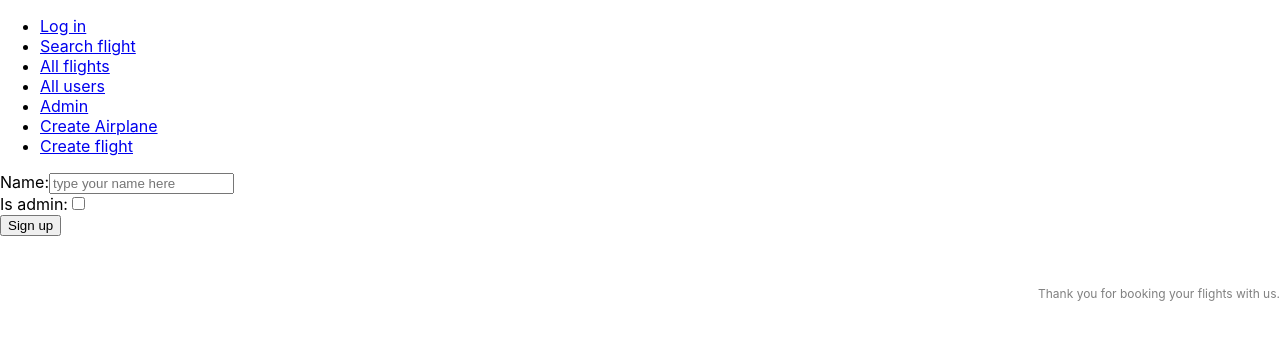
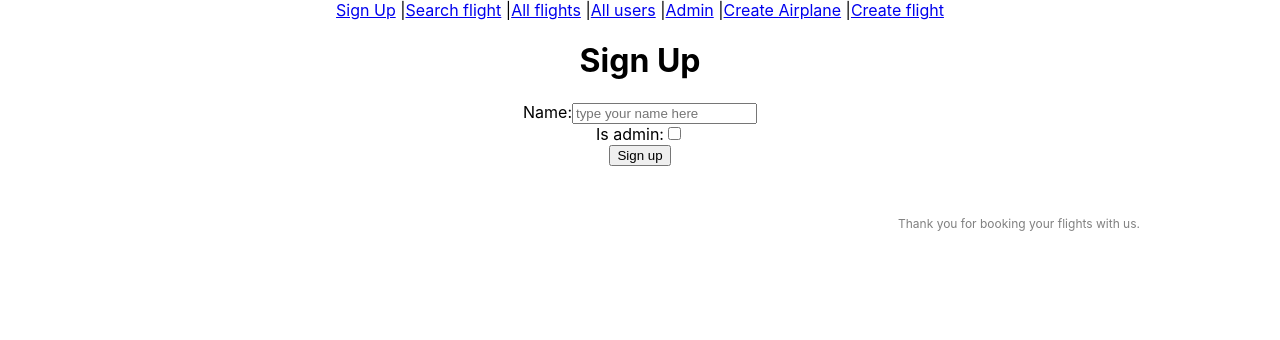
Before and after one commit to iwishjames/burning_air_client, a React (Create React App) app: page /#/user in a window 1280 px wide. Shown: the top 340 px of the page. Built offline with nearby package versions, Linux system fonts and the light colour scheme.

Commit message:
published

```diff
--- a/package.json
+++ b/package.json
@@ -2,6 +2,7 @@
   "name": "burning_air_client",
   "version": "0.1.0",
   "private": true,
+  "homepage": "https://iwishjames.github.io/burning_air_client",
   "dependencies": {
     "axios": "^0.19.0",
     "react": "^16.9.0",
@@ -14,7 +15,9 @@
     "start": "react-scripts start",
     "build": "react-scripts build",
     "test": "react-scripts test",
-    "eject": "react-scripts eject"
+    "eject": "react-scripts eject",
+    "predeploy": "npm run build",
+    "deploy": "gh-pages -d build"
   },
   "eslintConfig": {
     "extends": "react-app"
--- a/src/Routes.js
+++ b/src/Routes.js
@@ -20,6 +20,11 @@ import Footer from './components/Footer';
 // Not a functional component. It's just a collection of JSX.
 const Routes = (
     <Router>
+    <div style={{
+      maxWidth: "1000px",
+      margin: "0 auto",
+      textAlign: "center"
+    }}>
       <Navbar />
           <div>
               <Route exact path="/" component={ Home } />
@@ -34,6 +39,7 @@ const Routes = (
               <Route path="/user/:id" component={ UserProfile } />
           </div>
         <Footer />
+      </div>
     </Router>
 );
 
--- a/src/components/Airplanes.js
+++ b/src/components/Airplanes.js
@@ -1,8 +1,10 @@
 import React, { Component } from 'react';
 import axios from 'axios';
+import chair_empty from '../images/chair_empty.png';
+import chair_filled from '../images/chair_filled.png';
 
 // use this URL to query using axios below
-const SERVER_URL = 'http://localhost:3000/airplanes.json';
+const SERVER_URL = 'https://crashtasticairlines.herokuapp.com/airplanes.json';
 
 
 class Airplanes extends Component {
@@ -30,18 +32,18 @@ class Airplanes extends Component {
 
   render() {
     const plane = this.state.airplanes;
-    const background = '../images/chair_empty.png';
+    const background = '/../images/chair_empty.png';
     const divItemFree = {
       borderRadius: "3px",
       border: "1px solid #ccc",
       backgroundColor: "#eee",
-      backgroundImage: "url(" + background + ")",
-
+      backgroundImage: "url(" + chair_empty + ")",
+      backgroundSize: "contain",
+      backgroundRepeat: "no-repeat",
       color: "#555",
       margin: "1px",
       textAlign: "center",
       padding: "8px",
-      cursor: "pointer"
     }
     const alphabet = "abcdefghijklmnopqrstuvwxyz".toUpperCase().split('');
 
--- a/src/components/BookFlight.js
+++ b/src/components/BookFlight.js
@@ -1,6 +1,8 @@
 import React, { Component } from 'react';
 import axios from 'axios';
 import User from './User';
+import chair_empty from '../images/chair_empty.png';
+import chair_filled from '../images/chair_filled.png';
 
 class BookFlight extends Component {
   constructor (props) {
@@ -17,7 +19,7 @@ class BookFlight extends Component {
       name: "",
     };
     // use this URL to query using axios below
-    const SERVER_URL_FLIGHT = 'http://localhost:3000/flights/' + this.props.match.params.id + '.json';
+    const SERVER_URL_FLIGHT = 'https://crashtasticairlines.herokuapp.com/flights/' + this.props.match.params.id + '.json';
     // fetch the information about the flight that this page is on
     // recursively call every 4 secs to check if the seats have been checked by other users!
     // TODO: add in user name to seat table
@@ -48,9 +50,9 @@ class BookFlight extends Component {
     // TODO: when the user checks a box, first check if it has been checked in the database since the last call.
     const seatId = event.target.value;
     // then check the box, and send this to the database so nobody else can snag the seat.
-    const url = "http://localhost:3000/seats/" + event.target.value + ".json";
+    const url = "https://crashtasticairlines.herokuapp.com/seats/" + event.target.value + ".json";
     // use this URL to query using axios below
-    const SERVER_URL_FLIGHT = 'http://localhost:3000/flights/' + this.props.match.params.id + '.json';
+    const SERVER_URL_FLIGHT = 'https://crashtasticairlines.herokuapp.com/flights/' + this.props.match.params.id + '.json';
     axios.get(SERVER_URL_FLIGHT).then((results) => {
       this.setState({ seats: results.data.flight.seats });
       return results;
@@ -82,8 +84,8 @@ class BookFlight extends Component {
 
   uncheckSeat () {
     console.log(this.state.lastChecked);
-    const SERVER_URL_FLIGHT = 'http://localhost:3000/flights/' + this.props.match.params.id + '.json';
-    const url = "http://localhost:3000/seats/" + this.state.lastChecked.value + ".json";
+    const SERVER_URL_FLIGHT = 'https://crashtasticairlines.herokuapp.com/flights/' + this.props.match.params.id + '.json';
+    const url = "https://crashtasticairlines.herokuapp.com/seats/" + this.state.lastChecked.value + ".json";
     axios.post(url, {
       is_taken: false,
       taken_by_user: "",
@@ -114,9 +116,10 @@ class BookFlight extends Component {
 
       const divItemTaken = {
         borderRadius: "3px",
-        border: "1px solid #777",
-        backgroundColor: "#888",
-        color: "#666",
+        border: "1px solid #ccc",
+        backgroundColor: "#eee",
+
+        color: "#aaa",
         margin: "1px",
         textAlign: "center",
         padding: "8px",
@@ -127,11 +130,20 @@ class BookFlight extends Component {
         borderRadius: "3px",
         border: "1px solid #ccc",
         backgroundColor: "#eee",
+
         color: "#555",
         margin: "1px",
         textAlign: "center",
         padding: "8px",
         cursor: "pointer"
+      }
+
+      const spanText = {
+      }
+      const chairImg = {
+        width: "60px",
+        height: "60px",
+        display: "block",
       }
 
       const divCheckbox = {
@@ -156,7 +168,8 @@ class BookFlight extends Component {
                 }).map((seat) =>
                     <label htmlFor={ seat.id }  key={ seat.id } style={ seat.is_taken ? divItemTaken : divItemFree }>
                       <input type="radio" style={ divCheckbox } id={ seat.id } value={ seat.id } data-booked={ seat.is_taken ? true : false } onChange={ this._handleCheck } />
-                      { seat.column }{ alphabet[seat.row - 1] } { seat.is_taken ? "✘" : "✔" } { seat.taken_by_user }
+                      <span style={spanText} >{ seat.column }{ alphabet[seat.row - 1] } { seat.taken_by_user }</span>
+                      <img src={ seat.is_taken ? chair_filled : chair_empty } style={chairImg} />
                     </label>
                   )
                 }
--- a/src/components/Flights.js
+++ b/src/components/Flights.js
@@ -1,7 +1,7 @@
 import React, { Component } from 'react';
 import axios from 'axios';
 
-const SERVER_URL = 'http://localhost:3000/flights.json';
+const SERVER_URL = 'https://crashtasticairlines.herokuapp.com/flights.json';
 
 class Flights extends Component {
   constructor () {
--- a/src/components/NavBar.js
+++ b/src/components/NavBar.js
@@ -5,16 +5,14 @@ class NavBar extends Component {
   render() {
     return(
       <div>
-        <ul>
-            <li><Link to="/user">Log in</Link></li>
-            <li><Link to="/search">Search flight</Link></li>
-            <li><Link to="/flights">All flights</Link></li>
-            <li><Link to="/users">All users</Link></li>
+            <Link to="/user">Sign Up</Link>  |
+            <Link to="/search">Search flight</Link>  |
+            <Link to="/flights">All flights</Link>  |
+            <Link to="/users">All users</Link>  |
 
-            <li><Link to="/admin">Admin</Link></li>
-            <li><Link to="/admin/airplanes">Create Airplane</Link></li>
-            <li><Link to="/admin/flights">Create flight</Link></li>
-        </ul>
+            <Link to="/admin">Admin</Link>  |
+            <Link to="/admin/airplanes">Create Airplane</Link>  |
+            <Link to="/admin/flights">Create flight</Link>
       </div>
     );
   }
--- a/src/components/Search.js
+++ b/src/components/Search.js
@@ -1,8 +1,10 @@
 import React, { Component } from 'react';
 import axios from 'axios';
+import { Link } from 'react-router-dom';
 
 
-const SERVER_URL = 'http://localhost:3000/flights.json';
+
+const SERVER_URL = 'https://crashtasticairlines.herokuapp.com/flights.json';
 
 class Search extends Component {
     constructor () {
@@ -89,7 +91,7 @@ class SearchResult extends Component {
                     <tbody key={flight.id + 1}>
                         <tr key={flight.id + 2}>
                             <td key={flight.id + 3}>{flight.date}</td>
-                            <td key={flight.id + 4}><a href={ 'http://localhost:3001/#/flight/' + flight.id }>{flight.flight_num}</a></td>
+                            <td key={flight.id + 4}><Link to={ '/flight/' + flight.id }>{flight.flight_num}</Link></td>
                             <td key={flight.id + 5}>{flight.from}</td>
                             <td key={flight.id + 6}> > </td>
                             <td key={flight.id + 7}>{flight.to}</td>
--- a/src/components/Test.js
+++ b/src/components/Test.js
@@ -1,8 +1,9 @@
 import React, { Component } from 'react';
 import axios from 'axios';
+import { Link } from 'react-router-dom';
 
 // use this URL to query using axios below
-const SERVER_URL = 'http://localhost:3000/flights.json';
+const SERVER_URL = 'https://crashtasticairlines.herokuapp.com/flights.json';
 
 class Test extends Component {
   constructor () {
@@ -33,7 +34,7 @@ class Test extends Component {
               <p>Testing whether we can communicate to rails. To do this we need to recieve:
                   flights
               </p>
-                <p>{ this.state.flights.map((flight) => <p><a href={ 'http://localhost:3001/#/flight/' + flight.id }>{flight.date}: flight {flight.id} from {flight.from} to {flight.to} on airplane {flight.airplane_id}</a></p>)}
+                <p>{ this.state.flights.map((flight) => <p><Link to={"/flight/" + flight.id }>{flight.date}: flight {flight.id} from {flight.from} to {flight.to} on airplane {flight.airplane_id}</Link></p>)}
                 </p>
           </div>
       );
--- a/src/components/User.js
+++ b/src/components/User.js
@@ -3,7 +3,7 @@ import axios from 'axios';
 
 
 // use this URL to query using axios below
-const SERVER_URL = 'http://localhost:3000/users.json';
+const SERVER_URL = 'https://crashtasticairlines.herokuapp.com/users.json';
 
 class User extends Component {
   constructor () {
@@ -45,6 +45,7 @@ class User extends Component {
   render() {
       return(
           <form onSubmit={ this._handleSubmit } action="/">
+          <h1>Sign Up</h1>
           <label>
             Name:
             <input name="name" type="text" placeholder="type your name here" required onInput={ this._handleInputName } defaultValue=""/>
--- a/src/components/UserProfile.js
+++ b/src/components/UserProfile.js
@@ -1,5 +1,6 @@
 import React, { Component } from 'react';
 import axios from 'axios';
+import { Link } from 'react-router-dom';
 
 class UserProfile extends Component {
   constructor (props) {
@@ -11,7 +12,7 @@ class UserProfile extends Component {
     };
 
     // use this URL to query using axios below
-    const SERVER_URL = 'http://localhost:3000/users/' + this.props.match.params.id + '.json';
+    const SERVER_URL = 'https://crashtasticairlines.herokuapp.com/users/' + this.props.match.params.id + '.json';
 
     const fetchUser = () => {axios.get(SERVER_URL)
         .then((results) => {
@@ -33,7 +34,7 @@ class UserProfile extends Component {
           <p>flights:
             <ul>
             { this.state.user.user.flights.map((flight) => {
-              return <li><a href={ 'http://localhost:3001/#/flight/' + flight.id }>Flight: { flight.from } > { flight.to }, Seat: { flight.reservation_column }{ flight.reservation_row }</a></li>
+              return <li><Link to={ '/flight/' + flight.id }>Flight: { flight.from } > { flight.to }, Seat: { flight.reservation_column }{ flight.reservation_row }</Link></li>
             }) }
             </ul>
 
--- a/src/components/Users.js
+++ b/src/components/Users.js
@@ -1,8 +1,11 @@
 import React, { Component } from 'react';
 import axios from 'axios';
+import { Link } from 'react-router-dom';
 
 // use this URL to query using axios below
-const SERVER_URL = 'http://localhost:3000/users.json';
+// const SERVER_URL = 'http://localhost:3000/users.json';
+const SERVER_URL = 'https://crashtasticairlines.herokuapp.com/users.json';
+
 
 class Users extends Component {
   constructor () {
@@ -31,7 +34,7 @@ class Users extends Component {
           <div>
               <h1>Crapping Airline</h1>
               <h2>All Users</h2>
-                <p>{ this.state.users.map((user) => <p><a href={ 'http://localhost:3001/#/user/' + user.id }>{user.name}, admin: { user.is_admin ? "true" : "false" }</a></p>)}
+                <p>{ this.state.users.map((user) => <p><Link to={ '/user/' + user.id }>{user.name}, admin: { user.is_admin ? "true" : "false" }</Link></p>)}
                 </p>
           </div>
       );
```
Also changed, not shown: 1 other file (tests, documents, lock files or other folders). Lines whose indentation alone changed are shown as unchanged.
